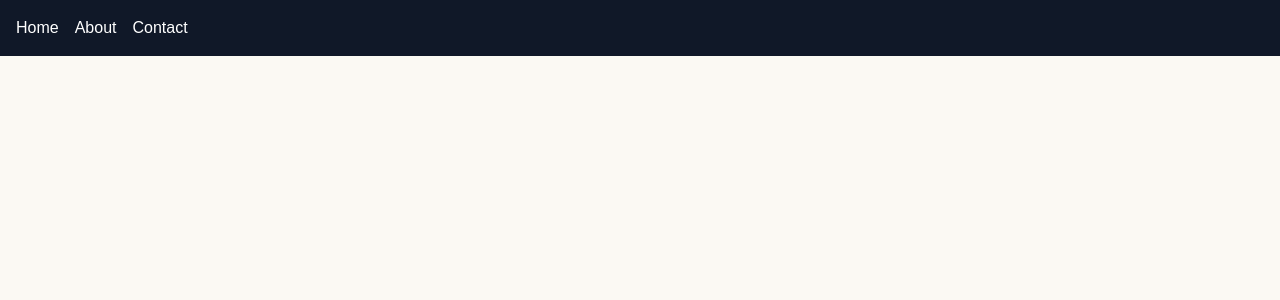
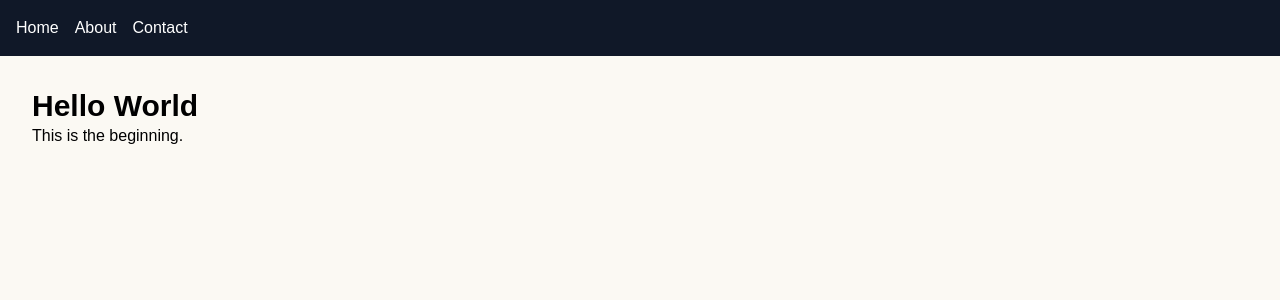
Before and after one commit to VEAJAY/Heroes-Sober-Living, a Next.js app: page / in a window 1280 px wide. Shown: the top 300 px of the page. Built offline with nearby package versions, Linux system fonts and the light colour scheme.

Commit message:
Revert "Navbar started"
This reverts commit 2f7cacffc605c3c49bf80d6dade3c301c9bcdbec.

```diff
--- a/app/page.tsx
+++ b/app/page.tsx
@@ -1,3 +1,8 @@
 export default function Home() {
-  return <main></main>;
+  return (
+    <main className="p-8">
+      <h1 className="text-3xl font-bold">Hello World</h1>
+      <p>This is the beginning.</p>
+    </main>
+  );
 }
```
